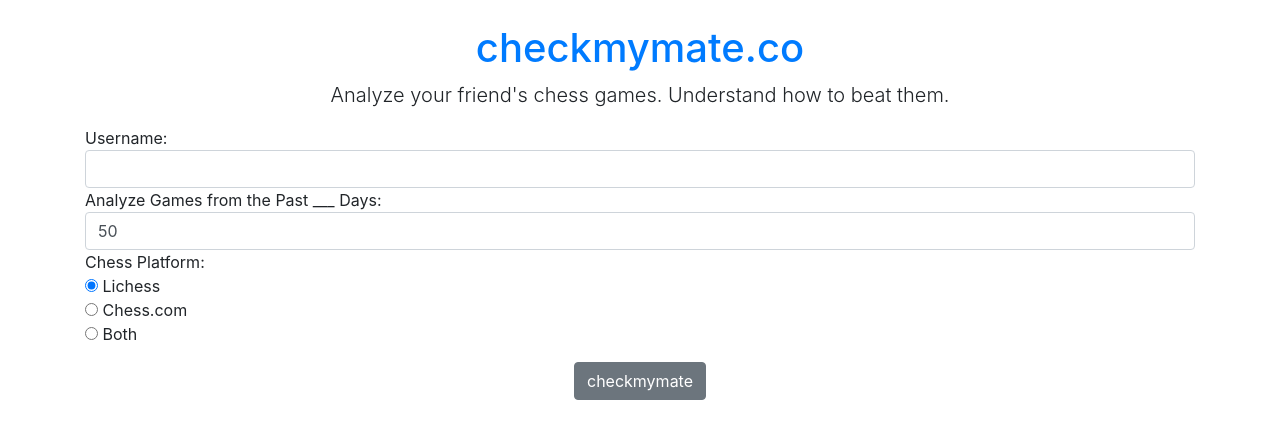
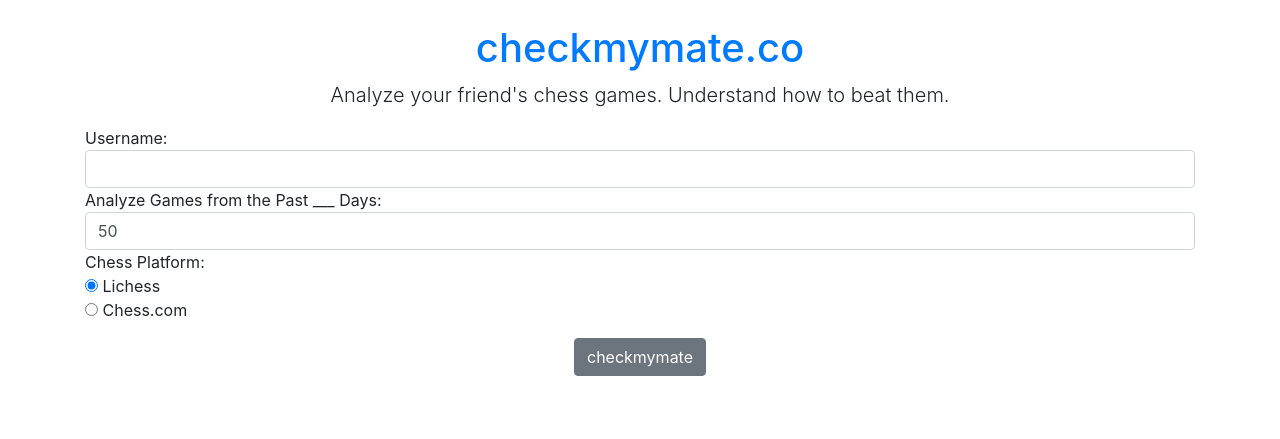
Before and after one commit to bfeif/clarence, a Flask app: template templates/index.html in a window 1280 px wide. Shown: the top 439 px of the page. Run offline with Flask 2, Linux system fonts and the light colour scheme; the template is opened without the code that fills it, so the values that code supplies are empty; some libraries are stand-ins or nearby versions.

Commit message:
Removed 'both' option for platform.

```diff
--- a/checkmymate.py
+++ b/checkmymate.py
@@ -23,13 +23,8 @@
         # return the correct template, depending on user-input.
         if (platform=="lichess" or platform=="both") and utils.is_lichess_user(chess_username)==False:
             return render_template("index.html", error_name=chess_username, error_platform="lichess")
-
         elif (platform=="chessdotcom" or platform=="both") and utils.is_chessdotcom_user(chess_username)==False:
             return render_template("index.html", error_name=chess_username, error_platform="chess.com")
-
-        # elif platform=="both" and (utils.is_lichess_user(chess_username)==False or utils.is_chessdotcom_user(chess_username)==False):
-        #     return render_template("index.html", error_name=chess_username, error_platform="lichess or chess.com")
-
         else:
             return redirect(url_for("user",
                                     chess_username=chess_username,
--- a/templates/index.html
+++ b/templates/index.html
@@ -10,8 +10,8 @@
         <label class="form-check-label" for="lichess">Lichess</label><br>
         <input type="radio" id="chessdotcom" value="chessdotcom" name="platform">
         <label class="form-check-label" for="chessdotcom">Chess.com</label><br>
-        <input type="radio" id="both" value="both" name="platform">
-        <label class="form-check-label" for="both">Both</label>
+        {#<input type="radio" id="both" value="both" name="platform">#}
+        {#<label class="form-check-label" for="both">Both</label>#}
     </div>
     <div class="text-center">
         <button type="submit" class="btn btn-secondary">checkmymate</button>
```
